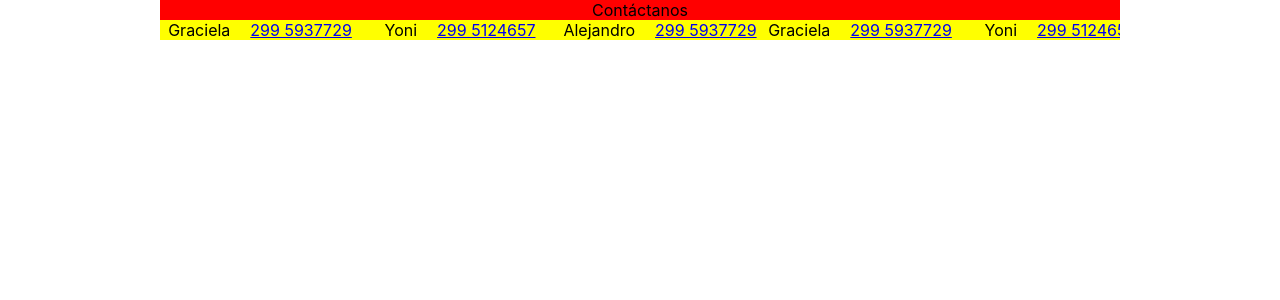
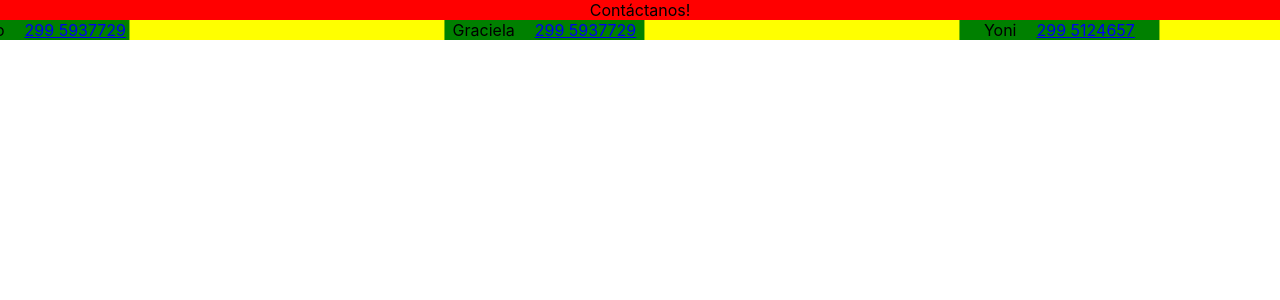
Before and after one commit to CesarAlcoholado/ParcelPlus, a React (Create React App) app in the folder client/: page /Home in a window 1280 px wide. Shown: the top 300 px of the page. Built offline with nearby package versions, Linux system fonts and the light colour scheme.

Commit message:
Update Contact_Slider

```diff
--- a/client/src/components/Contact/Contact.jsx
+++ b/client/src/components/Contact/Contact.jsx
@@ -4,8 +4,14 @@ import styles from "./contact.module.css";
 export default function Footer() {
   return (
     <div className={styles.slider}>
-      Contáctanos
+      Contáctanos!
       <div className={styles.slide_track}>
+        <div className={styles.slide}>
+          Alejandro
+          <a href="https://api.whatsapp.com/send?phone=2995124657">
+            299 5937729
+          </a>
+        </div>
         <div className={styles.slide}>
           Graciela
           <a href="https://api.whatsapp.com/send?phone=2995124657">
@@ -18,18 +24,20 @@ export default function Footer() {
             299 5124657
           </a>
         </div>
+
         <div className={styles.slide}>
           Alejandro
           <a href="https://api.whatsapp.com/send?phone=2995124657">
             299 5937729
           </a>
         </div>
-
         <div className={styles.slide}>
-          Graciela
-          <a href="https://api.whatsapp.com/send?phone=2995124657">
-            299 5937729
-          </a>
+          <div>
+            Graciela
+            <a href="https://api.whatsapp.com/send?phone=2995124657">
+              299 5937729
+            </a>
+          </div>
         </div>
         <div className={styles.slide}>
           Yoni
@@ -37,12 +45,6 @@ export default function Footer() {
             299 5124657
           </a>
         </div>
-        <div className={styles.slide}>
-          Alejandro
-          <a href="https://api.whatsapp.com/send?phone=2995124657">
-            299 5937729
-          </a>
-        </div>
       </div>
     </div>
   );
--- a/client/src/components/Contact/contact.module.css
+++ b/client/src/components/Contact/contact.module.css
@@ -1,34 +1,30 @@
 .slider {
-  width: 75vw;
+  width: 100vw;
   height: auto;
   margin: auto;
   overflow: hidden;
   background-color: red;
 }
-.slider .slide_track {
+.slide_track {
   background-color: yellow;
   display: flex;
-  animation: scroll 40s linear infinite;
-  -webkit-animation: scroll 40s linear infinite;
-  width: calc(200px * 6);
+  animation: scroll 120s linear infinite;
+  width: calc(515px * 6);
 }
-.slider .slide {
+.slide {
+  background-color: green;
   width: 200px;
+  margin-right: 315px;
 }
-.slider .slide div{
-    width: 100%;
-  }
 .slide a {
   margin-left: 20px;
 }
 
-@keyframes scroll{
-    0% {
-      -webkit-transform: translateX(0);
-      transform: translateX(0);
-    }
-    100% {
-      -webkit-transform: translateX(calc(-200px * 3));
-      transform: translateX(calc(200px * 3));
-    }
+@keyframes scroll {
+  0% {
+    transform: translateX(0);
   }
+  100% {
+    transform: translateX(calc(-515px * 3));
+  }
+}
```
